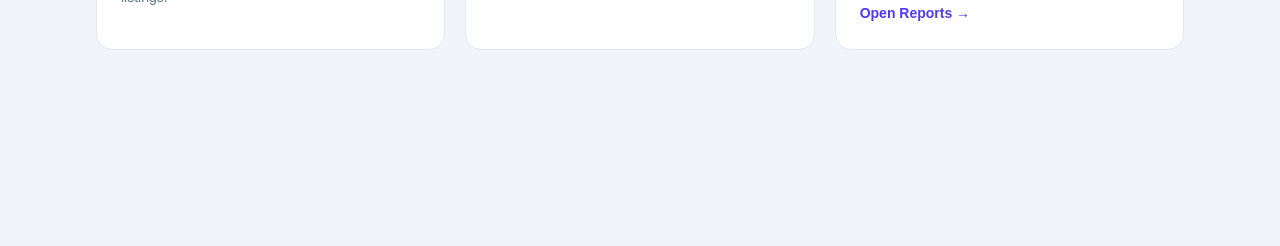
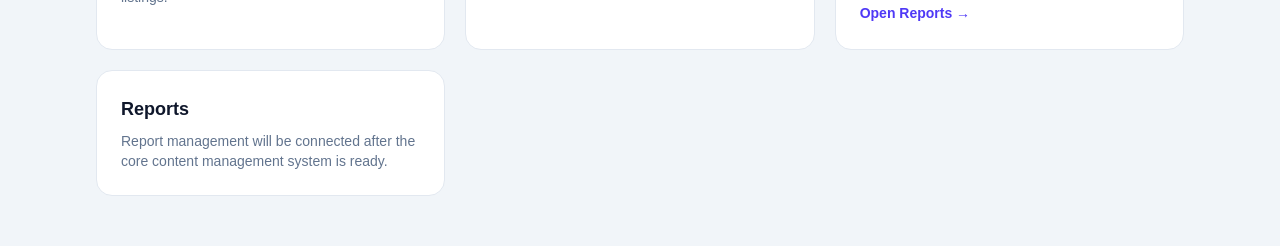
Before and after one commit to abdullahqureshi1605/global-jobs, a Next.js app: page /admin in a window 1280 px wide. Shown: the part 461-707 px from the top of the page. Built offline with nearby package versions, Linux system fonts and the light colour scheme; no server answers; sample sign-in values are in the browser's storage.

Commit message:
Render database pages dynamically

```diff
--- a/app/admin/page.tsx
+++ b/app/admin/page.tsx
@@ -71,7 +71,16 @@ export default async function AdminPage() {
     Open Reports →
   </span>
 </Link>
+          <div className="bg-white dark:bg-slate-900 rounded-2xl border border-slate-200 dark:border-slate-800 p-6">
+            <h2 className="text-lg font-bold text-slate-900 dark:text-white">
+              Reports
+            </h2>
 
+            <p className="text-sm text-slate-500 mt-2">
+              Report management will be connected after the core content
+              management system is ready.
+            </p>
+          </div>
 
         </div>
       </div>
```
